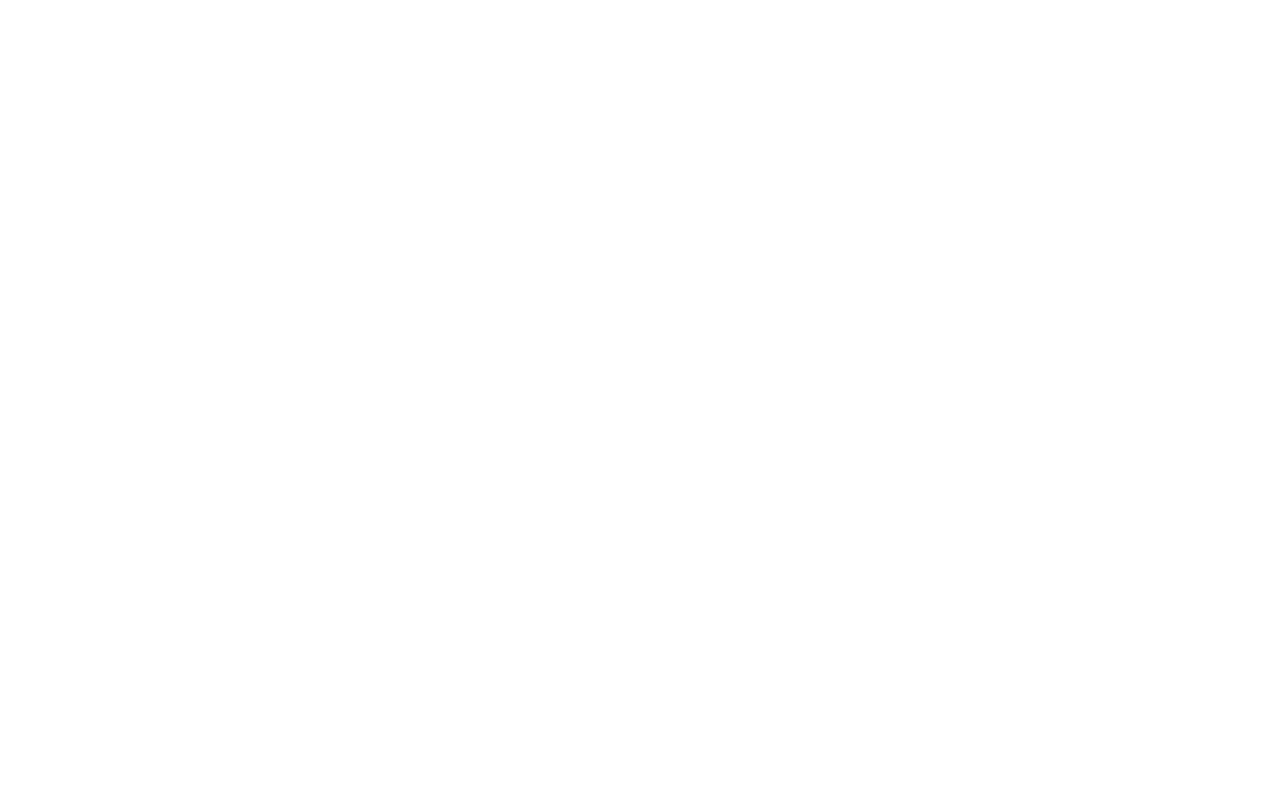
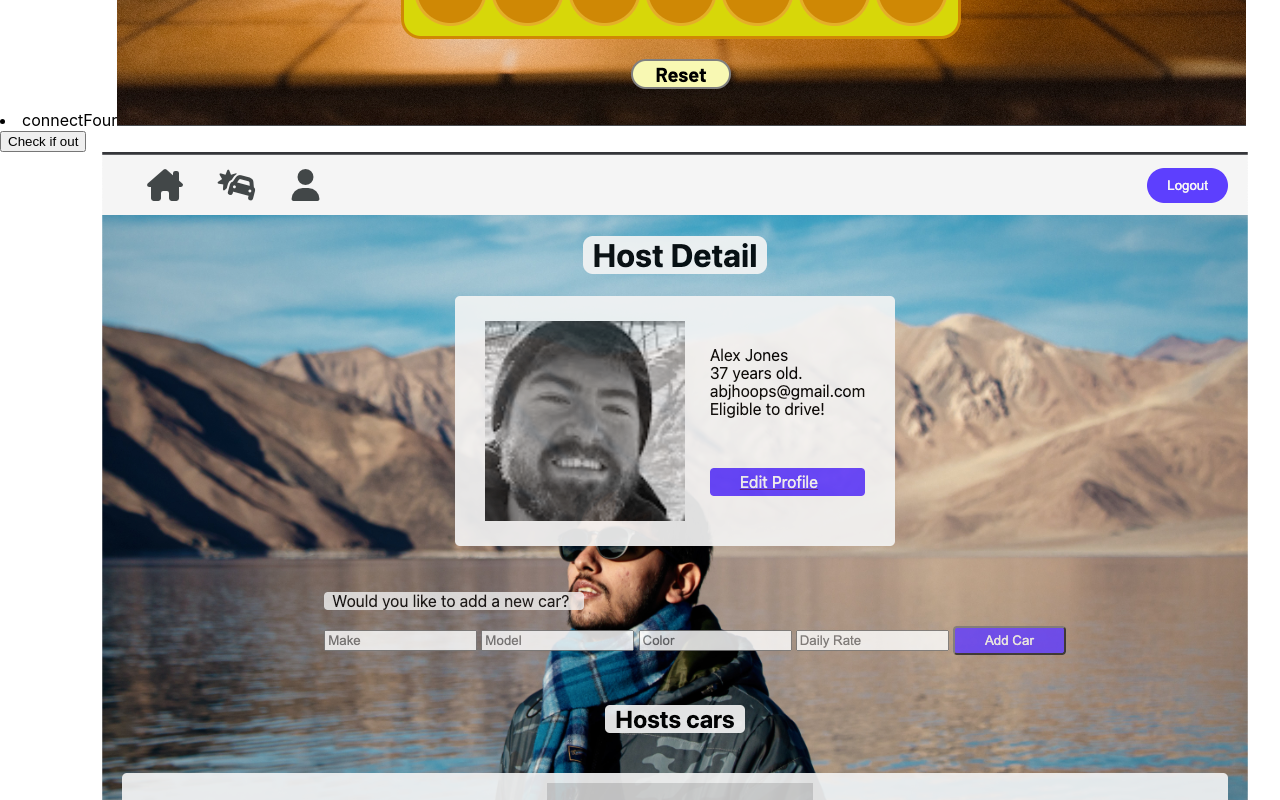
Before and after one commit to alexanderjones1/portfolio, a React (Create React App) app: page /projects in a window 1280 px wide. Shown: the part 840-1640 px from the top of the page. Before the commit the page ends 800 px from the top, so only its background shows below. Built offline with nearby package versions, Linux system fonts and the light colour scheme.

Commit message:
display list of projects in projects components

```diff
--- a/src/data/projects.js
+++ b/src/data/projects.js
@@ -2,16 +2,14 @@
   {
     title: "connectFour",
     description: "Childhood strategy game rendered in a browser using HTML, CSS and Javascrypt",
-    image: "./connect-four.png",
-    // image: <img src="./connect-four.png" alt="Connect Four" />,
+    image: <img src="./connect-four.png" alt="Connect Four" />,
     repositoryLink: "https://github.com/alexanderjones1/connect-four.git",
     deploymentLink: "https://alexanderjones1connect4.netlify.app/",
   },
   {
     title: "rentMyCar",
     description: "A carsharing app where owners can list there cars for rent and users can shop cars they would like to rent for trips.",
-    image: "./rentMyCar.png",
-    // image: <img src="./rentMyCar.png" alt="Rent My Car landing page" />,
+    image: <img src="./rentMyCar.png" alt="Rent My Car landing page" />,
     repositoryLink: "https://github.com/alexanderjones1/rent-my-car-app.git",
     deploymentLink: "https://flyio-rent-my-car-project.fly.dev/",
   }
--- a/src/pages/Projects.jsx
+++ b/src/pages/Projects.jsx
@@ -1,6 +1,19 @@
+import projects from "../data/projects"
+
 function Projects() {
   return (
+    <>
       <h1>Projects</h1>
+      <section>
+        {projects.map((project, index) =>
+        <li key={index}>
+          {project.title}
+          {project.image}
+          <button>Check if out</button>
+        </li>
+        )}
+      </section>
+    </>
   )
 }
 
```
